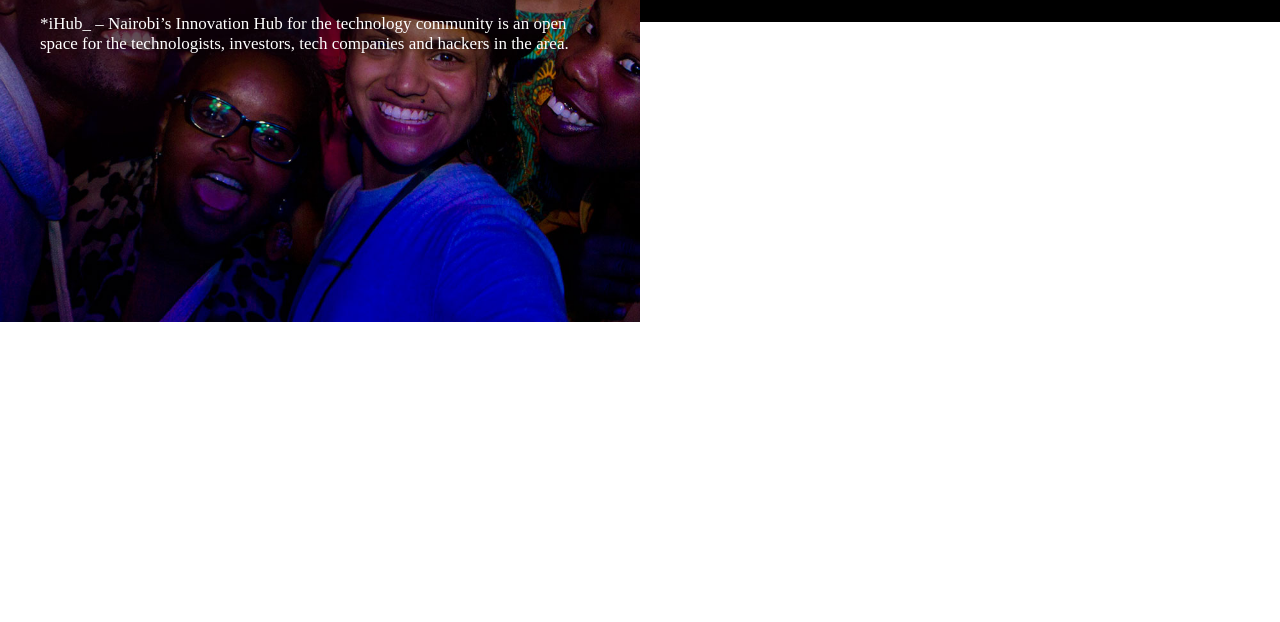
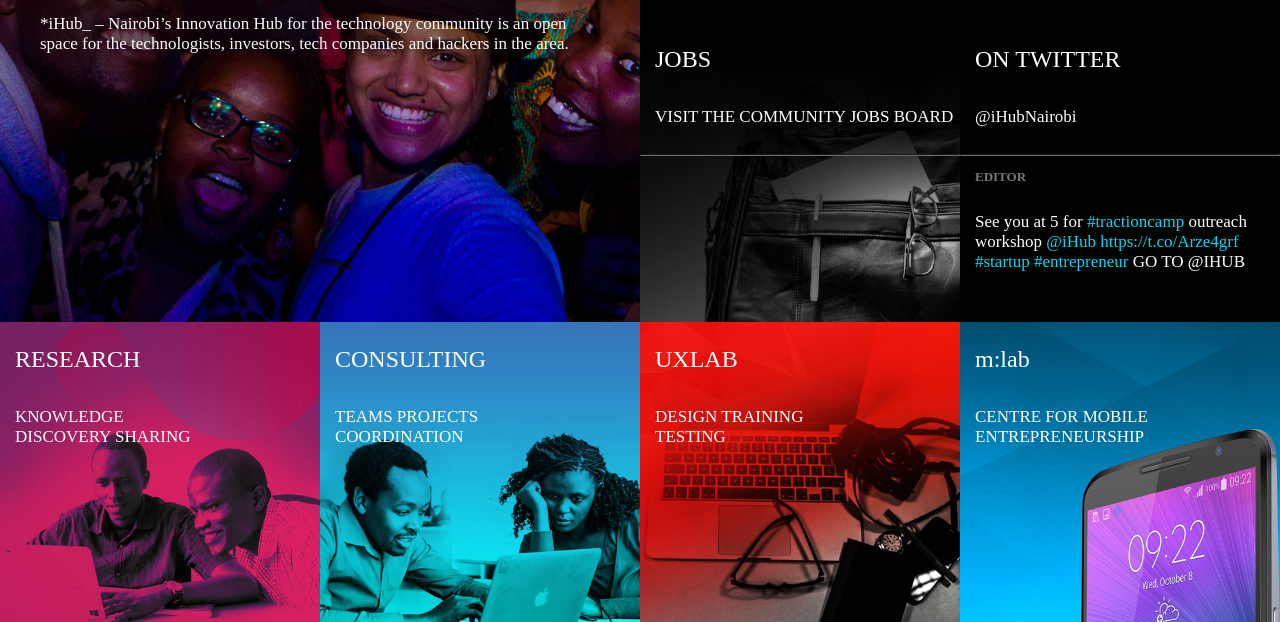
Before and after one commit to brayovsky/ihubUI, a plain HTML site: page index.html in a window 1280 px wide. Shown: the part 312-934 px from the top of the page. Before the commit the page ends 800 px from the top, so only its background shows below. Drawn offline with Linux system fonts and the light colour scheme.

Commit message:
Add more elements to complete UI. UI reflects until research, consulting, uxlab,m:lab row

```diff
--- a/index.html
+++ b/index.html
@@ -52,10 +52,10 @@
 	</div>
 	<div class="quarter-div blacken">
 		<p class="memo">
-			BLOG
+			&nbsp;
 		</p>
 		<p class="explain">
-			LATEST FROM THE TECH COMMUNITY
+			&nbsp;
 		</p>
 		<hr/>
 		<p class="txt-block">
@@ -67,6 +67,69 @@
 			TRACTION CAMP NAIROBI OUTREACH WORKSHOP
 		</p>
 	</div>
+	<div class="quarter-div blacken" style="background-image:url('images/jobs.jpg')">
+		<p class="memo">
+			JOBS
+		</p>
+		<p class="explain">
+			VISIT THE COMMUNITY JOBS BOARD
+		</p>
+		<hr/>
+	</div>
+	<div class="quarter-div blacken">
+		<p class="memo">
+			ON TWITTER
+		</p>
+		<p class="explain">
+			@iHubNairobi
+		</p>
+		<hr/>
+		<p class="txt-block">
+			<b>
+			EDITOR
+			</b>
+		</p>
+		<p class="explain">
+			See you at 5 for <span style="color:#04d7f3">#tractioncamp</span> outreach workshop <span style="color:#04d7f3">@iHub https://t.co/Arze4grf #startup #entrepreneur</span>
+			GO TO @IHUB
+		</p>
+	</div>
+	<div class="quarter-div blacken" style="background-image:url('images/research.jpg')">
+		<p class="memo">
+			RESEARCH
+		</p>
+		<p class="explain">
+			KNOWLEDGE<br/>
+			DISCOVERY SHARING
+		</p>
+	</div>
+	<div class="quarter-div blacken" style="background-image:url('images/consulting.jpg')">
+		<p class="memo">
+			CONSULTING
+		</p>
+		<p class="explain">
+			TEAMS PROJECTS <br/>
+			COORDINATION
+		</p>
+	</div>
+	<div class="quarter-div blacken" style="background-image:url('images/uxlab.jpg')">
+		<p class="memo">
+			UXLAB
+		</p>
+		<p class="explain">
+			DESIGN TRAINING<br/>
+			TESTING
+		</p>
+	</div>
+	<div class="quarter-div blacken" style="background-image:url('images/mlab.jpg')">
+		<p class="memo">
+			m:lab
+		</p>
+		<p class="explain">
+			CENTRE FOR MOBILE<br/>
+			ENTREPRENEURSHIP
+		</p>
+	</div>
 
 
 </div>
```
